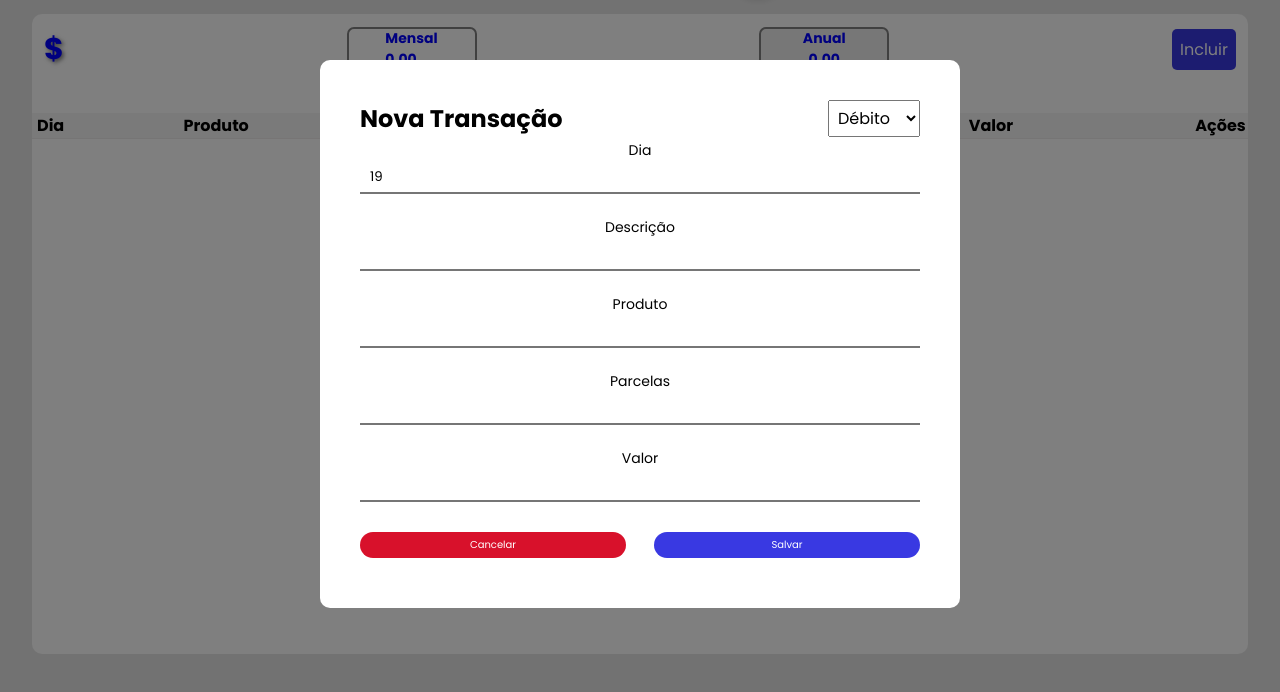
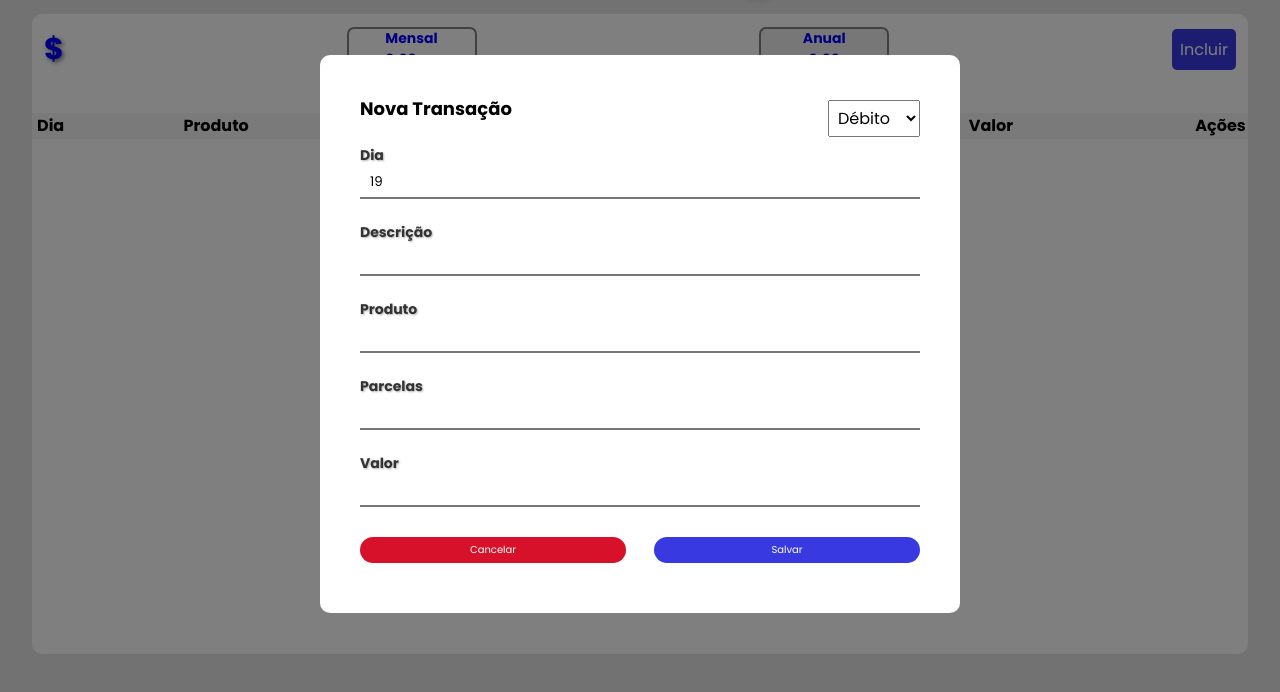
Before and after one commit to souzamarcell/custo-311, a website: page index.html in a window 1280 px wide. Both pictures are taken after a click on the button "Incluir". Shown: the part 66-758 px from the top of the page. Drawn offline with nearby package versions, Linux system fonts and the light colour scheme.

Commit message:
feat: modal party 1.1.5

```diff
--- a/script.js
+++ b/script.js
@@ -125,7 +125,6 @@ btnSalvar.onclick = e => {
   atualizarSaldoAnual();
   id = undefined;
 };
-
 
 
 // Salvar no localStorage
--- a/style.css
+++ b/style.css
@@ -304,6 +304,7 @@ tbody tr td.acao {
 .modal label {
   font-size: 14px;
   width: 100%;
+  /* background-color: rgb(57, 57, 226); */
 }
 
 .modal input {
@@ -389,6 +390,8 @@ button.cancelar:hover {
 
 .header-group h2 {
   margin: 0; /* Remove margens padrão */
+  margin: 0 0 20px 0; /* Adiciona margem apenas na parte inferior */
+  font-size: 18px;
 }
 
 .input-group select {
@@ -491,9 +494,15 @@ td button i:first-child {
 }
 
 .modal {
-  text-align: center; /* Centraliza o conteúdo dentro da modal */
+  /* Centraliza o conteúdo dentro da modal */
+  /* text-align: center;  */
+  font-weight: bold;
 }
 
+.modal label {
+  color: #333;
+  text-shadow: 1px 1px 2px rgba(0, 0, 0, 0.3); /* Adiciona sombra no texto */
+}
 
 /* Estilização do modal */
 .modal-deletar {
@@ -556,3 +565,11 @@ td button i:first-child {
 #btnLimpar:hover {
   background-color: #cc0000; /* Vermelho mais escuro ao passar o mouse */
 }
+
+
+/* Efeito ao focar */
+.modal select#m-tipo:focus {
+  border-color: #007bff;
+  box-shadow: 0 0 5px rgba(0, 123, 255, 0.5);
+  border-radius: 7px;
+}
```
